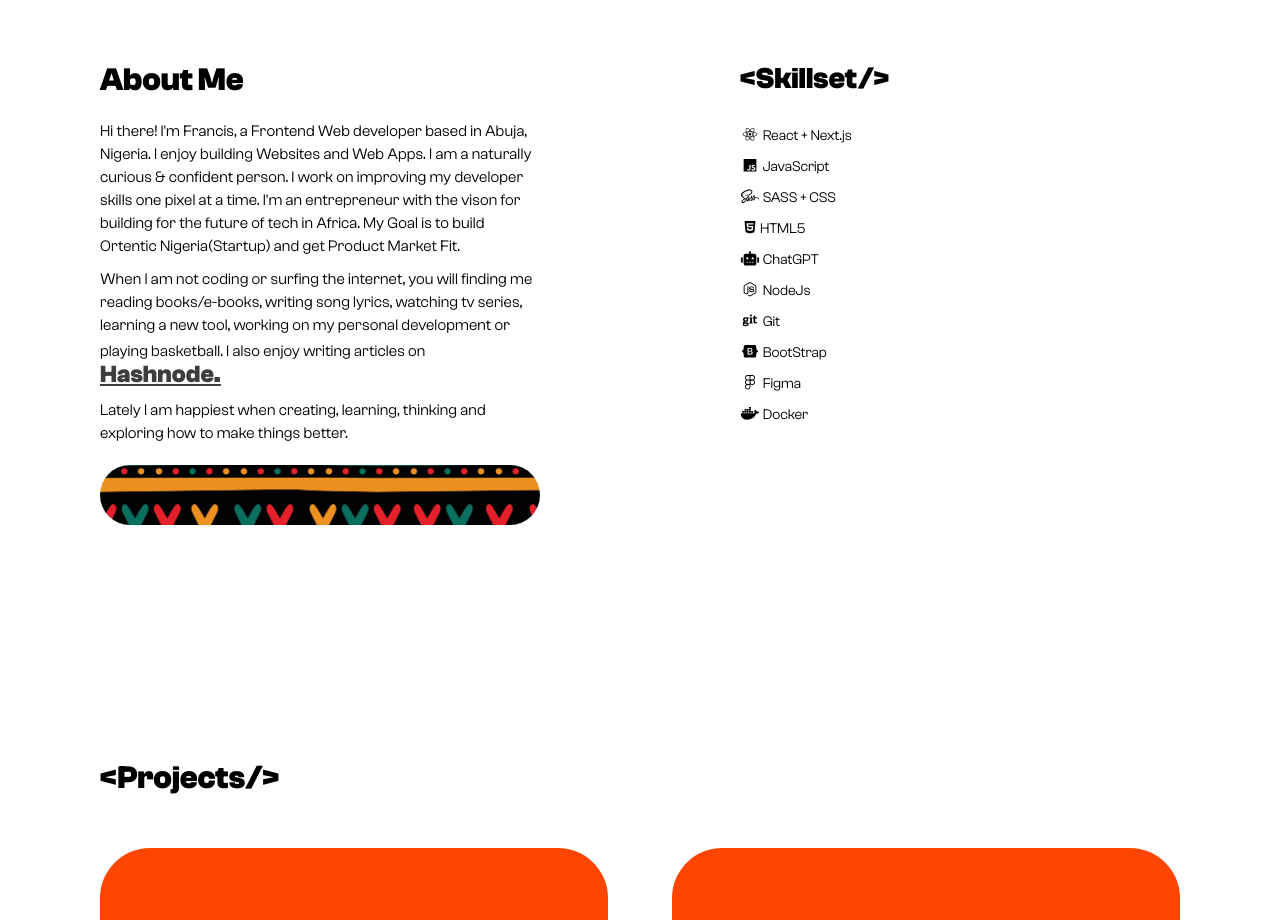
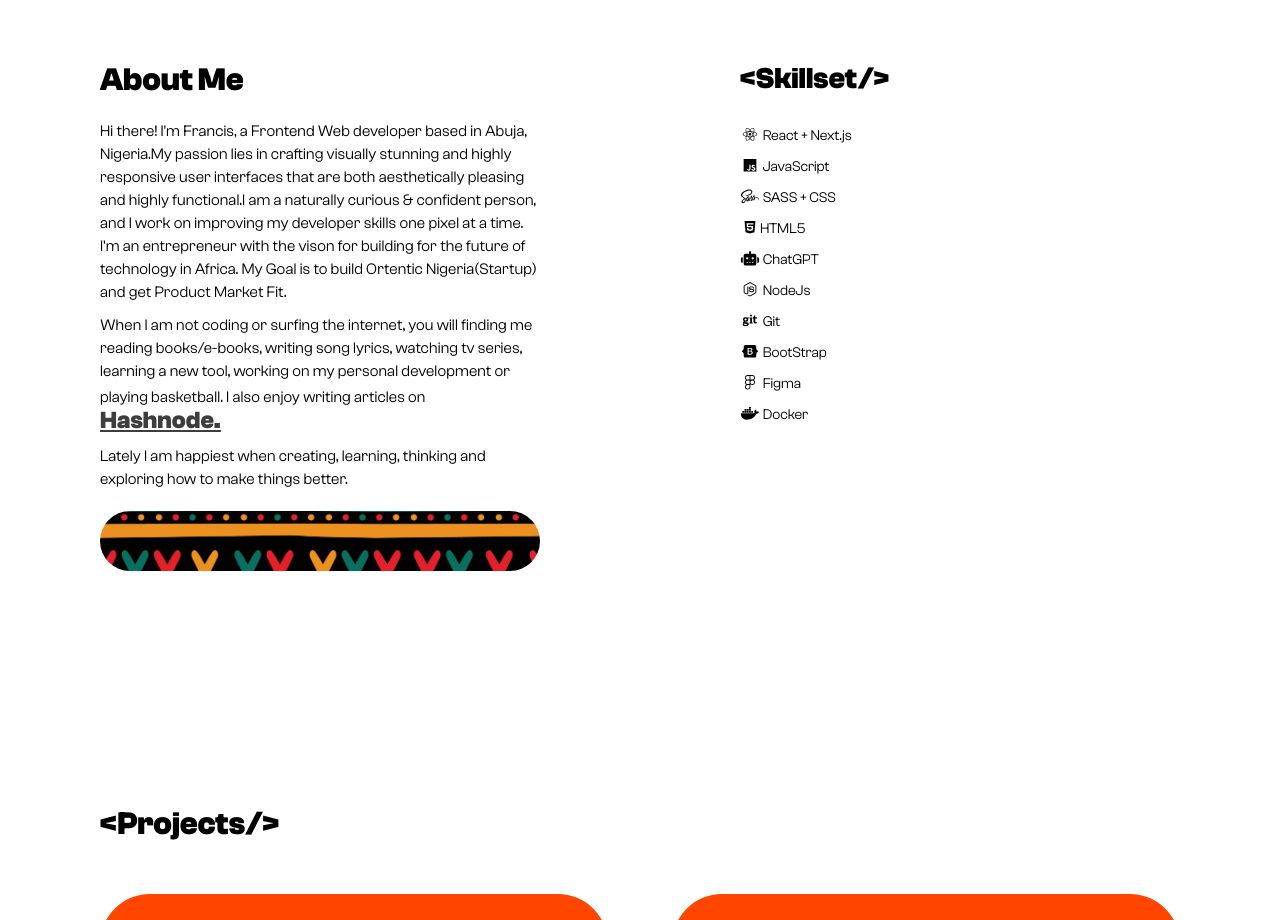
Before and after one commit to FrancoFrancis/Francis-Dev-Portfolio, a Next.js app: page / in a window 1280 px wide. Shown: the part 840-1760 px from the top of the page. Built offline with nearby package versions, Linux system fonts and the light colour scheme; a web font is replaced by a local one.

Commit message:
Update about.jsx

```diff
--- a/src/components/about/about.jsx
+++ b/src/components/about/about.jsx
@@ -54,10 +54,12 @@
         <div>
           <p className={styles.about - 1}>
             Hi there! I'm Francis, a Frontend Web developer based in Abuja,
-            Nigeria. I enjoy building Websites and Web Apps. I am a naturally
-            curious & confident person. I work on improving my developer skills
-            one pixel at a time. I'm an entrepreneur with the vison for building
-            for the future of tech in Africa. My Goal is to build Ortentic
+            Nigeria.My passion lies in crafting visually stunning and highly
+            responsive user interfaces that are both aesthetically pleasing and
+            highly functional.I am a naturally curious & confident person,
+            and I work on improving my developer skills one pixel at
+            a time. I'm an entrepreneur with the vison for building
+            for the future of technology in Africa. My Goal is to build Ortentic
             Nigeria(Startup) and get Product Market Fit.
           </p>
 
```
